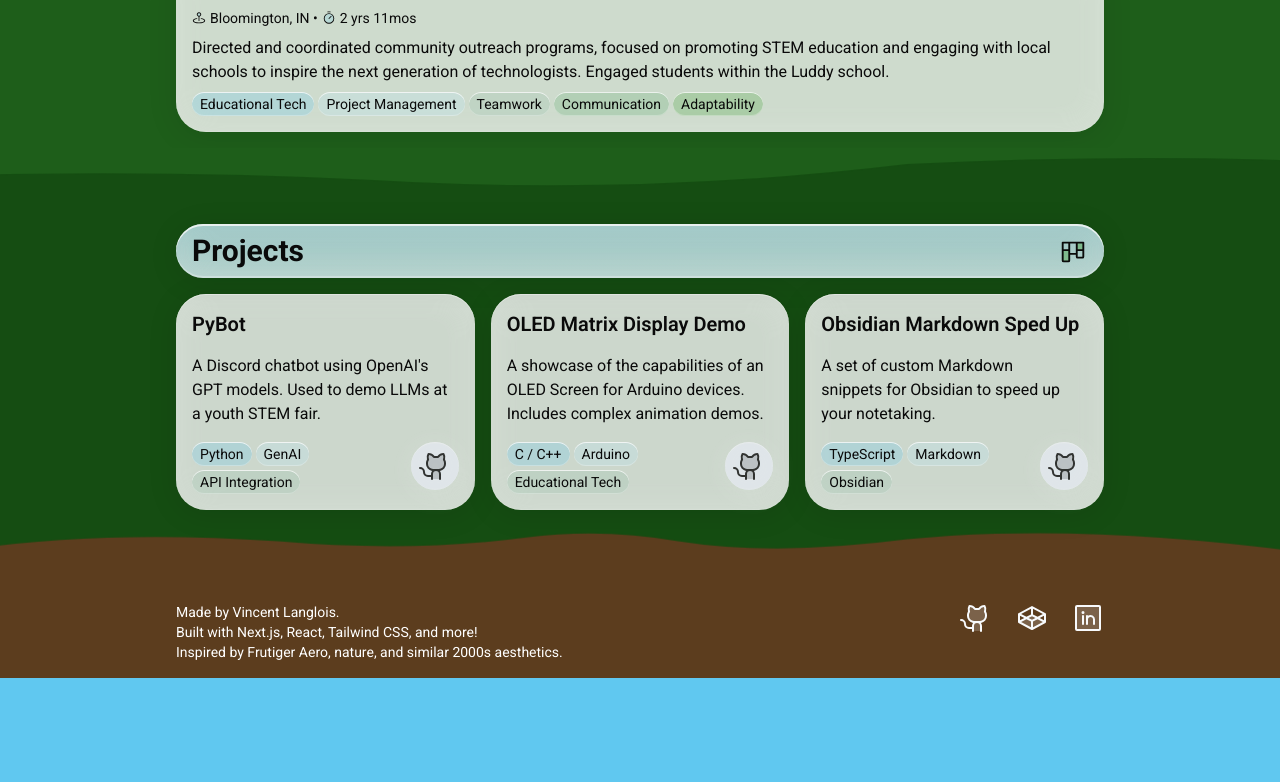
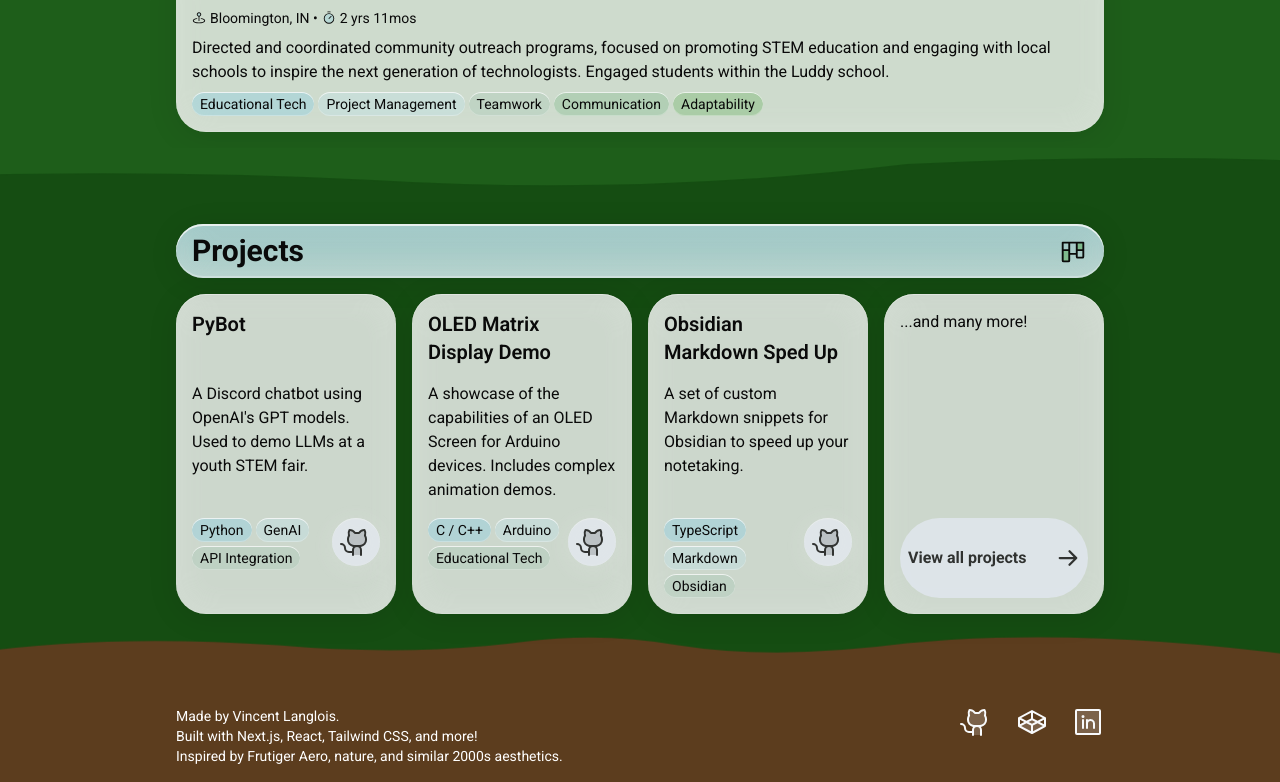
Before and after one commit to vtlanglois/portfolio-v2, a Next.js app: page / in a window 1280 px wide. Shown: the part 2722-3504 px from the top of the page. Before the commit the page ends 3400 px from the top, so only its background shows below. Built offline with nearby package versions, Linux system fonts and the light colour scheme.

Commit message:
feat: added temp CTA to Projects page

```diff
--- a/src/components/sections/Projects.tsx
+++ b/src/components/sections/Projects.tsx
@@ -1,4 +1,4 @@
-import { KanbanIcon } from "@phosphor-icons/react/dist/ssr";
+import { ArrowRightIcon, KanbanIcon } from "@phosphor-icons/react/dist/ssr";
 import Card from "../ui/Card";
 import Container from "../ui/Container";
 import Section from "../ui/Section";
@@ -9,6 +9,7 @@ import {
   oledMatrixDisplayDemoProject,
   pybotProject,
 } from "@/data/projects";
+import Link from "next/link";
 
 export default function Projects() {
   return (
@@ -27,8 +28,7 @@ export default function Projects() {
             d="M0 30 L0 14 Q120 6 240 12 Q340 18 440 6 Q560 0 680 10 L680 30 Z"
             fill="var(--section-color)"
             className="section-hill"
-          >
-          </path>
+          ></path>
         </svg>
       </div>
       <Container>
@@ -40,7 +40,7 @@ export default function Projects() {
             <h2 className="text-3xl font-bold leading-none">Projects</h2>
             <KanbanIcon size={30} weight="duotone" />
           </Card>
-          <div className="grid grid-rows-1 lg:grid-cols-3 gap-4">
+          <div className="grid grid-rows-1 lg:grid-cols-4 gap-4">
             <ProjectCard
               title={pybotProject.name}
               summary={pybotProject.summary}
@@ -65,6 +65,16 @@ export default function Projects() {
               altText={obsidianMarkdownSpedUpProject.linkAltText}
               className="row-span-3 grid grid-rows-subgrid"
             />
+            <Card className="row-span-3 grid grid-rows-subgrid">
+              <p>...and many more!</p>
+              <div style={{ visibility: "hidden" }} />
+              <Link
+                href="/projects"
+                className="flex items-center justify-between gap-2 font-bold rounded-full opacity-80 p-2 transition duration-300 motion-reduce:transition-none motion-reduce:transform-none dark:bg-slate-600 bg-slate-200 hover:bg-slate-400 "
+              >
+                View all projects <ArrowRightIcon size={24} weight="bold" />
+              </Link>
+            </Card>
           </div>
         </Stack>
       </Container>
```
